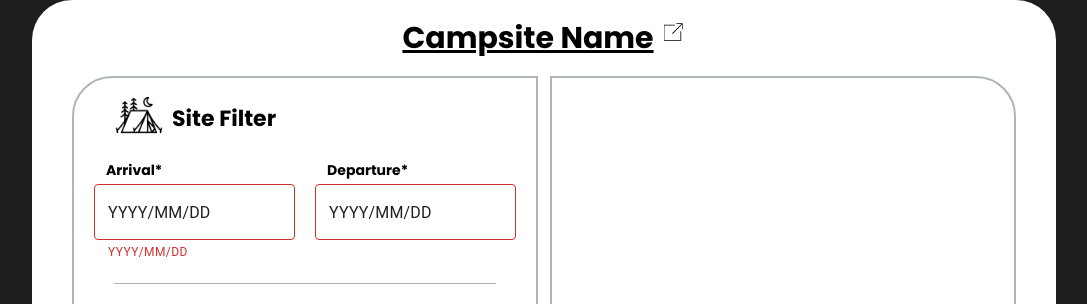
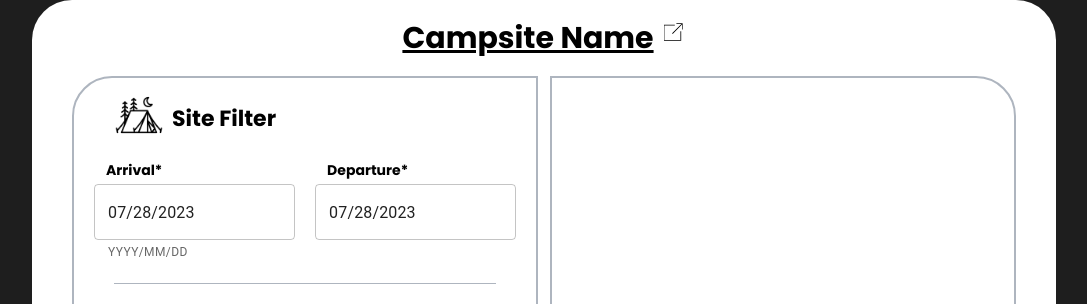
Before and after one commit to justinbather/campsitemanagementsystem, a React (Create React App) app in the folder frontend/: page / in a window 1280 px wide. Shown: the top 304 px of the page, without its empty margins (96-1183 px from the left). Built offline with nearby package versions, Linux system fonts and the light colour scheme.

Commit message:
date select displays current date on load

```diff
--- a/frontend/src/components/CampSelect.js
+++ b/frontend/src/components/CampSelect.js
@@ -9,11 +9,6 @@ import tent_icon from "../assets/tent.png";
 import reset_icon from "../assets/reset_icon.svg";
 import adjust_icon from "../assets/adjust_icon.svg";
 
-const CampSelect = () => {
-  const [campsiteName, setCampsiteName] = useState("Campsite Name");
-  const [arrivalDate, setArrivalDate] = useState("");
-  const [departureDate, setDepartureDate] = useState("");
-
 const siteTypeOptions = ["Back in", "Pull Through"];
 const trailerTypeOptions = [
   "Motorhome",
@@ -23,6 +18,11 @@ const CampSelect = () => {
   "Travel Trailer",
 ];
 const amenities = ["Sewer", "Water", "30-Amp", "50-Amp", "Wi-Fi", "Pets"];
+
+const CampSelect = () => {
+  const [campsiteName, setCampsiteName] = useState("Campsite Name");
+  const [arrivalDate, setArrivalDate] = useState(dayjs());
+  const [departureDate, setDepartureDate] = useState(dayjs());
 
   return (
     <LocalizationProvider dateAdapter={AdapterDayjs}>
@@ -45,8 +45,6 @@ const CampSelect = () => {
                 <div className="w-1/2">
                   <h3 className="font-bold text-sm pl-3 pb-1">Arrival*</h3>
                   <DatePicker
-                    label=""
-                    format="YYYY/MM/DD"
                     value={arrivalDate}
                     defaultValue={arrivalDate}
                     slotProps={{
@@ -63,8 +61,6 @@ const CampSelect = () => {
                 <div className="w-1/2">
                   <h3 className="font-bold text-sm pl-3 pb-1">Departure*</h3>
                   <DatePicker
-                    label=""
-                    format="YYYY/MM/DD"
                     value={departureDate}
                     onChange={(departureDate) => {
                       setDepartureDate(departureDate);
```
Lines whose indentation alone changed are shown as unchanged.
